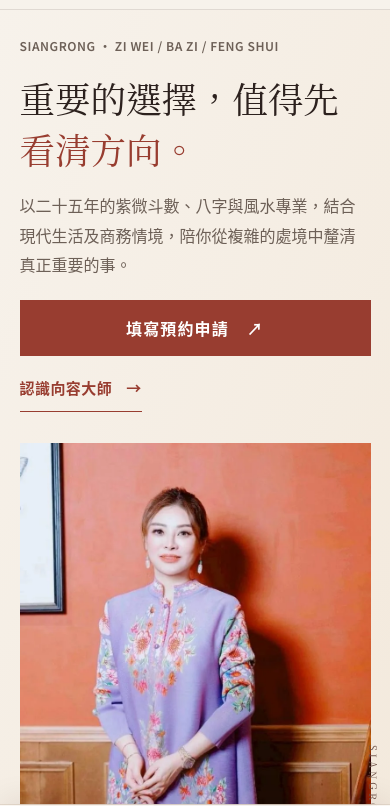
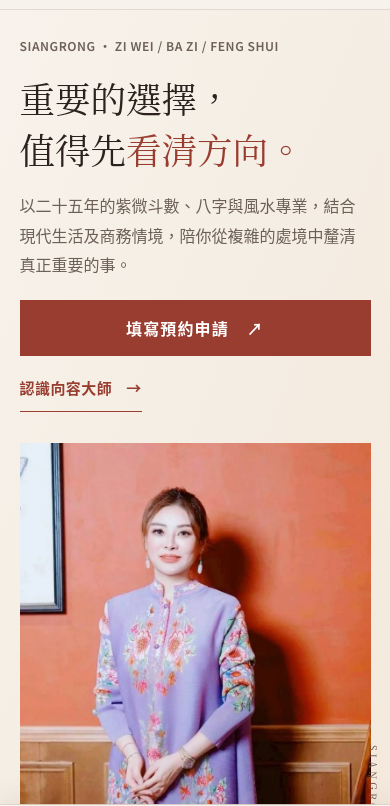
Before and after one commit to WOODSUN01/WEB, a plain HTML site: page index.html in a window 390 px wide. Shown: the part 63-869 px from the top of the page. Drawn offline with Linux system fonts and the light colour scheme.

Commit message:
Group headline phrases and refresh responsive stylesheet cache

```diff
--- a/index.html
+++ b/index.html
@@ -2,11 +2,11 @@
 <meta charset="UTF-8"><meta name="viewport" content="width=device-width,initial-scale=1,viewport-fit=cover"><meta name="theme-color" content="#f7f2eb">
 <title>向容大師紫微能量好運學院｜專業諮詢・人生藍圖・紫微斗數八字風水</title>
 <meta name="description" content="認識向容大師。25 年紫微斗數、八字與風水專業積累，整合人生藍圖、企業風水與關係策略。查看真實客戶回饋、Facebook、Instagram，提出諮詢預約需求。">
-<meta property="og:type" content="website"><meta property="og:locale" content="zh_TW"><meta property="og:title" content="向容大師紫微能量好運學院"><meta property="og:description" content="以傳統智慧整合當代視角，釐清關鍵選擇。"><meta property="og:image" content="assets/portrait-2.webp"><link rel="stylesheet" href="assets/style.css"><script defer src="assets/booking-config.js"></script><script defer src="assets/main.js"></script></head>
+<meta property="og:type" content="website"><meta property="og:locale" content="zh_TW"><meta property="og:title" content="向容大師紫微能量好運學院"><meta property="og:description" content="以傳統智慧整合當代視角，釐清關鍵選擇。"><meta property="og:image" content="assets/portrait-2.webp"><link rel="stylesheet" href="assets/style.css?v=4.6"><script defer src="assets/booking-config.js"></script><script defer src="assets/main.js"></script></head>
 <body><a class="skip" href="#main">跳至主要內容</a>
 <header class="site-header"><div class="header-inner"><a class="brand" href="index.html" aria-label="向容大師紫微能量好運學院首頁"><span class="brand-seal" aria-hidden="true">容</span><span class="brand-word">向容大師 <small>紫微能量好運學院 · SIANGRONG</small></span></a><nav class="site-nav" aria-label="主導覽"><a href="#about">認識向容</a><a href="#services">專業服務</a><a href="#testimonials">真實回饋</a><a href="#social">影音文章</a></nav><div class="nav-action"><a class="btn small" href="https://forms.gle/mk9bN4YkbUTdmSMG6" data-booking-link>預約諮詢 <span aria-hidden="true">↗</span></a><button class="menu-toggle" type="button" aria-label="開啟導覽選單" aria-expanded="false" aria-controls="mobile-menu"><span></span><span></span></button></div></div><nav class="mobile-menu" id="mobile-menu" aria-label="手機導覽"><a href="#about">認識向容</a><a href="#services">專業服務</a><a href="#testimonials">真實回饋</a><a href="#social">FB・IG 影音文章</a><a href="#line">LINE 最新消息</a><a class="btn" href="https://forms.gle/mk9bN4YkbUTdmSMG6" data-booking-link>預約諮詢 ↗</a></nav></header>
 <main id="main" class="site-main">
-<section class="hero" aria-labelledby="hero-title"><div class="container hero-grid"><div class="hero-copy"><p class="eyebrow">SIANGRONG · ZI WEI / BA ZI / FENG SHUI</p><h1 id="hero-title">重要的選擇，<br>值得先<em>看清方向。</em></h1><p>以二十五年的紫微斗數、八字與風水專業，結合現代生活及商務情境，陪你從複雜的處境中釐清真正重要的事。</p><div class="hero-ctas"><a class="btn" href="https://forms.gle/mk9bN4YkbUTdmSMG6" data-booking-link>填寫預約申請 <span aria-hidden="true">↗</span></a><a class="line-link" href="#about">認識向容大師 <span aria-hidden="true">→</span></a></div></div><figure class="hero-photo"><div class="photo-frame"><img src="assets/portrait-1.webp" alt="向容大師身穿紫色繡花旗袍的本人形象照" width="800" height="1200" decoding="async" fetchpriority="high"></div><figcaption class="hero-note"><span class="accent-rule"></span>向容大師・專業諮詢與策略視角</figcaption></figure></div></section>
+<section class="hero" aria-labelledby="hero-title"><div class="container hero-grid"><div class="hero-copy"><p class="eyebrow"><span class="term">SIANGRONG</span> · <span class="term">ZI WEI</span> / <span class="term">BA ZI</span> / <span class="term">FENG SHUI</span></p><h1 id="hero-title"><span class="hero-line">重要的選擇，</span><br><span class="hero-line">值得先<em>看清方向。</em></span></h1><p>以二十五年的紫微斗數、八字與風水專業，結合現代生活及商務情境，陪你從複雜的處境中釐清真正重要的事。</p><div class="hero-ctas"><a class="btn" href="https://forms.gle/mk9bN4YkbUTdmSMG6" data-booking-link>填寫預約申請 <span aria-hidden="true">↗</span></a><a class="line-link" href="#about">認識向容大師 <span aria-hidden="true">→</span></a></div></div><figure class="hero-photo"><div class="photo-frame"><img src="assets/portrait-1.webp" alt="向容大師身穿紫色繡花旗袍的本人形象照" width="800" height="1200" decoding="async" fetchpriority="high"></div><figcaption class="hero-note"><span class="accent-rule"></span>向容大師・專業諮詢與策略視角</figcaption></figure></div></section>
 <div class="trust-bar"><div class="container"><div class="trust-item"><b>25</b> 年專業積累</div><div class="trust-divider" aria-hidden="true"></div><div class="trust-item">紫微斗數 · 八字 · 風水</div><div class="trust-divider" aria-hidden="true"></div><div class="trust-item">理解情境 · 釐清選擇</div></div></div>
 <section class="section" id="about" aria-labelledby="about-title"><div class="container split"><div class="about-photo"><img src="assets/portrait-2.webp" alt="向容大師在諮詢空間端坐桌前、手持羅盤的實際照片" loading="lazy" width="1200" height="800"></div><div class="about-copy"><p class="eyebrow">ABOUT THE MASTER · 關於向容</p><h2 class="section-title" id="about-title">二十五年深耕，<br>從理解人開始。</h2><p class="lead">我是向容大師，創立「向容大師紫微能量好運學院」，長期投入紫微斗數、八字與風水領域。</p><p class="text-muted">我以傳統智慧為根基，結合現代生活與商務處境，從個人特質、環境條件與現實考量出發，協助你辨識核心課題，討論可行的下一步。</p><a class="line-link" href="https://forms.gle/mk9bN4YkbUTdmSMG6" data-booking-link>提出諮詢預約 <span aria-hidden="true">→</span></a></div></div></section>
 <section class="section services" id="services" aria-labelledby="service-title"><div class="container"><div class="section-head"><div><p class="eyebrow">OUR EXPERTISE · 專業服務</p><h2 class="section-title" id="service-title">不同人生階段，<br>有不同需要梳理的課題。</h2></div><p class="text-muted">不以單一框架套用每個人，而是以實際問題出發，選擇適合的專業視角。</p></div>
```
